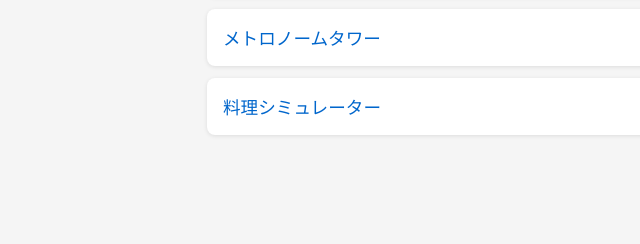
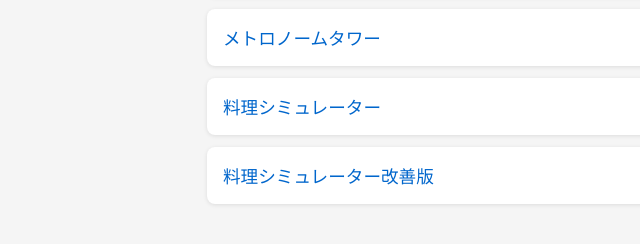
Before and after one commit to AsukaNuno/game, a plain HTML site: page index.html in a window 1280 px wide. Shown: the part 148-392 px from the top of the page, without its empty margins (193-833 px from the left). Drawn offline with Linux system fonts and the light colour scheme.

Commit message:
Update index.html

```diff
--- a/index.html
+++ b/index.html
@@ -18,6 +18,7 @@
     <li><a href="./number/">数当てゲーム</a></li>
     <li><a href="./metronome/">メトロノームタワー</a></li>
     <li><a href="./cooking/">料理シミュレーター</a></li>
+    <li><a href="./cooking2/">料理シミュレーター改善版</a></li>
   </ul>
 </body>
 </html>
```
